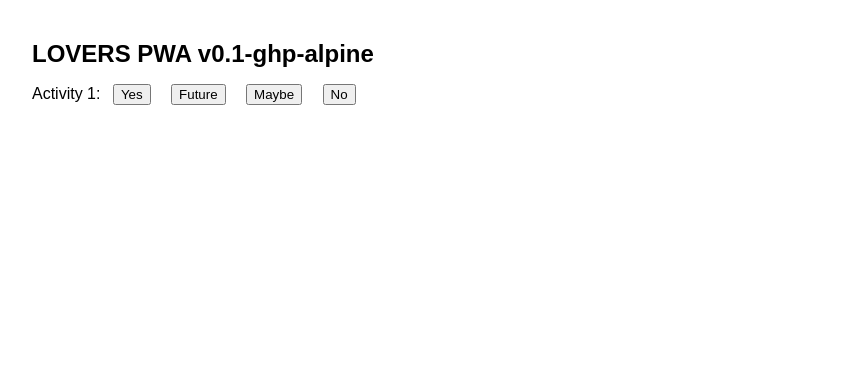
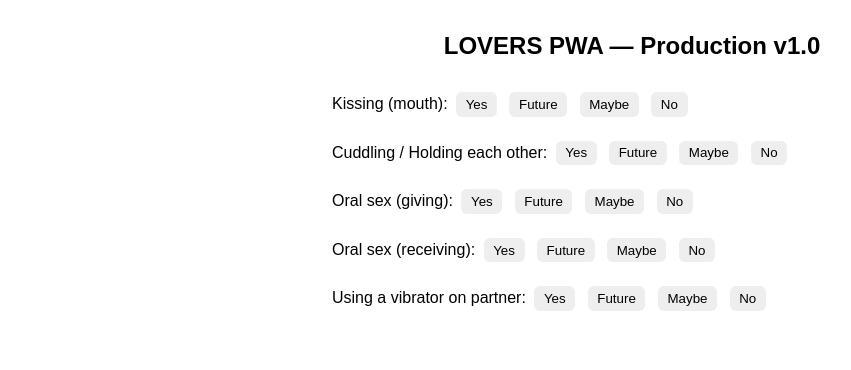
Before and after one commit to AlpineKim/lovers-pwa-clean, a plain HTML site: page index.html in a window 1280 px wide. Shown: the whole page, without its empty margins (8-859 px from the left). Drawn offline with Linux system fonts and the light colour scheme.

Commit message:
Add files via upload
Prod v1.0 from Kyra

```diff
--- a/index.html
+++ b/index.html
@@ -6,34 +6,80 @@
   <meta name="viewport" content="width=device-width, initial-scale=1.0"/>
   <title>LOVERS PWA</title>
   <style>
-    body { font-family: sans-serif; padding: 2rem; }
-    .banner { font-weight: bold; font-size: 1.5rem; margin-bottom: 1rem; }
-    .item { margin: 1rem 0; }
-    button { margin: 0 0.5rem; }
+    body { font-family: sans-serif; padding: 2rem; max-width: 600px; margin: auto; }
+    .banner { font-weight: bold; font-size: 1.5rem; margin-bottom: 2rem; text-align: center; }
+    .item { margin: 1.5rem 0; }
+    button {
+      margin: 0 0.25rem;
+      padding: 0.3rem 0.6rem;
+      border-radius: 6px;
+      border: none;
+      background-color: #eee;
+      cursor: pointer;
+    }
+    button:hover {
+      background-color: #ccc;
+    }
+    span { font-weight: bold; margin-left: 0.5rem; }
   </style>
 </head>
 <body>
-  <div class="banner">LOVERS PWA v0.1-ghp-alpine</div>
-  <div class="item">Activity 1:
+  <div class="banner">LOVERS PWA — Production v1.0</div>
+
+    <div class="item">Kissing (mouth):
       <button onclick="setResponse('activity1', 'yes')">Yes</button>
       <button onclick="setResponse('activity1', 'future')">Future</button>
       <button onclick="setResponse('activity1', 'maybe')">Maybe</button>
       <button onclick="setResponse('activity1', 'no')">No</button>
       <span id="response-activity1"></span>
     </div>
+
+    <div class="item">Cuddling / Holding each other:
+      <button onclick="setResponse('activity2', 'yes')">Yes</button>
+      <button onclick="setResponse('activity2', 'future')">Future</button>
+      <button onclick="setResponse('activity2', 'maybe')">Maybe</button>
+      <button onclick="setResponse('activity2', 'no')">No</button>
+      <span id="response-activity2"></span>
+    </div>
+
+    <div class="item">Oral sex (giving):
+      <button onclick="setResponse('activity3', 'yes')">Yes</button>
+      <button onclick="setResponse('activity3', 'future')">Future</button>
+      <button onclick="setResponse('activity3', 'maybe')">Maybe</button>
+      <button onclick="setResponse('activity3', 'no')">No</button>
+      <span id="response-activity3"></span>
+    </div>
+
+    <div class="item">Oral sex (receiving):
+      <button onclick="setResponse('activity4', 'yes')">Yes</button>
+      <button onclick="setResponse('activity4', 'future')">Future</button>
+      <button onclick="setResponse('activity4', 'maybe')">Maybe</button>
+      <button onclick="setResponse('activity4', 'no')">No</button>
+      <span id="response-activity4"></span>
+    </div>
+
+    <div class="item">Using a vibrator on partner:
+      <button onclick="setResponse('activity5', 'yes')">Yes</button>
+      <button onclick="setResponse('activity5', 'future')">Future</button>
+      <button onclick="setResponse('activity5', 'maybe')">Maybe</button>
+      <button onclick="setResponse('activity5', 'no')">No</button>
+      <span id="response-activity5"></span>
+    </div>
+
   <script>
     function setResponse(id, value) {
       localStorage.setItem(id, value);
       document.getElementById('response-' + id).innerText = '(' + value + ')';
     }
-
     function loadResponses() {
-      ['activity1'].forEach(id => {
+      const ids = ['activity1`, 'activity2`, 'activity3`, 'activity4`, 'activity5`];
+      ids.forEach(id => {
         const val = localStorage.getItem(id);
-        if (val) document.getElementById('response-' + id).innerText = '(' + val + ')';
+        if (val) {
+          document.getElementById('response-' + id).innerText = '(' + val + ')';
+        }
       });
     }
-
     window.onload = loadResponses;
   </script>
 </body>
```
Lines whose indentation alone changed are shown as unchanged.
